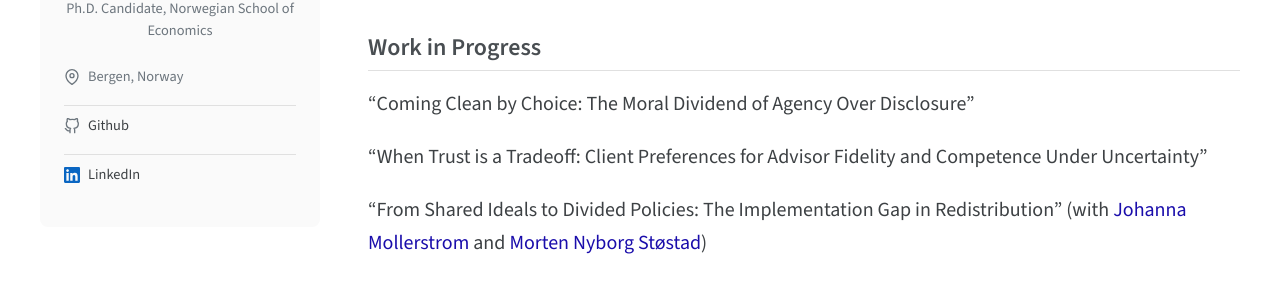
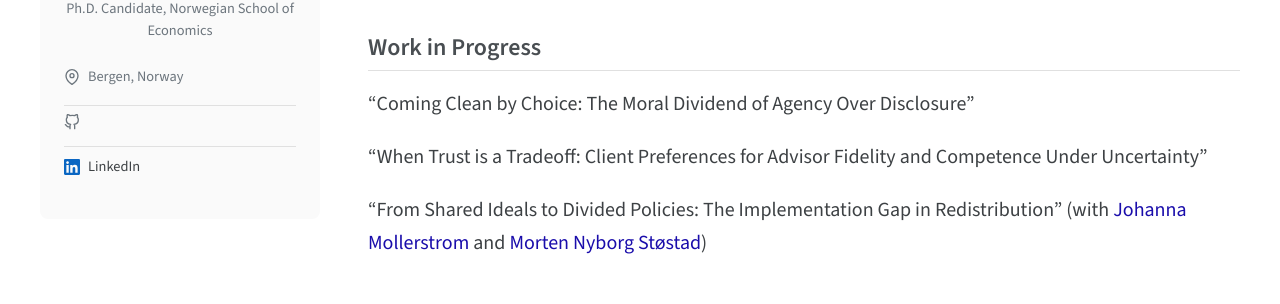
Before and after one commit to barnabas-bakucz/barnabas-bakucz.github.io, a Jekyll site: the page built from index.md, in a window 1280 px wide. Shown: the part 347-651 px from the top of the page. Built offline with Jekyll 4.4.1, drawn with Linux system fonts in a browser that asks for light colours.

Commit message:
update cv

```diff
--- a/_includes/author-profile.html
+++ b/_includes/author-profile.html
@@ -51,7 +51,6 @@
           d="M9 19c-5 1.5-5-2.5-7-3m14 6v-3.87a3.37 3.37 0 0 0-.94-2.61c3.14-.35 6.44-1.54 6.44-7A5.44 5.44 0 0 0 20 4.77 5.07 5.07 0 0 0 19.91 1S18.73.65 16 2.48a13.38 13.38 0 0 0-7 0C6.27.65 5.09 1 5.09 1A5.07 5.07 0 0 0 5 4.77a5.44 5.44 0 0 0-1.5 3.78c0 5.42 3.3 6.61 6.44 7A3.37 3.37 0 0 0 9 18.13V22"
         ></path>
       </svg>
-      <a href="https://github.com/{{ site.author.github }}">Github</a>
     </li>
     {% endif %} {% if site.author.linkedin %}
     <li>
```
Also changed, not shown: 1 other file.
